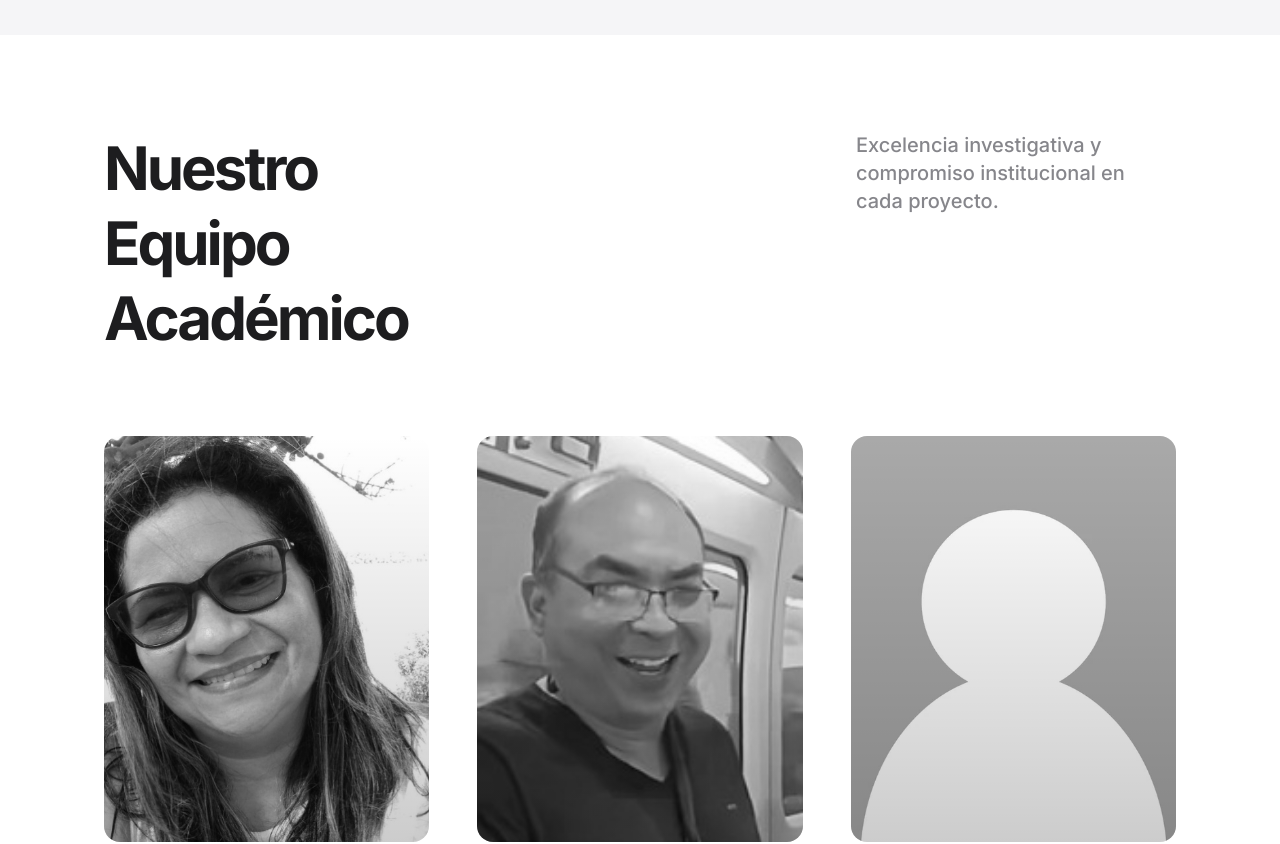
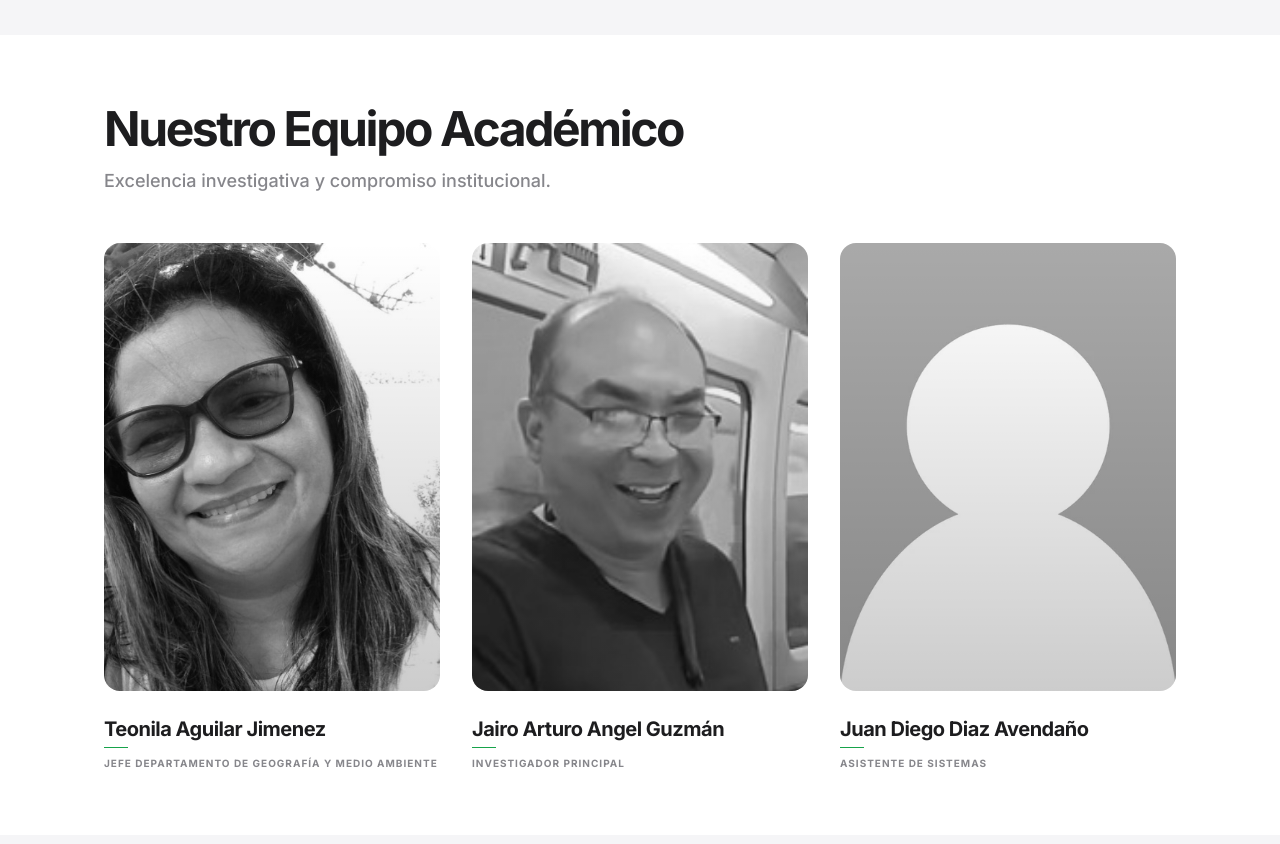
Before and after one commit to juandda0/EsLab, a React (Vite) app: page / in a window 1280 px wide. Shown: the part 1620-2464 px from the top of the page. Built offline with nearby package versions, Linux system fonts and the light colour scheme.

Commit message:
Optimize AcademicTeam layout to fit viewport

```diff
--- a/src/features/homepage/components/AcademicTeam.tsx
+++ b/src/features/homepage/components/AcademicTeam.tsx
@@ -23,24 +23,26 @@ const team = [
 
 const AcademicTeam: React.FC = () => {
   return (
-    <section className="py-24 bg-white">
-      <div className="max-w-6xl mx-auto px-6">
-        <div className="flex flex-col md:flex-row justify-between items-start mb-20 gap-6">
-          <h2 className="text-4xl md:text-6xl font-bold tracking-tighter text-[#1d1d1f] max-w-sm leading-tight">
-            Nuestro Equipo Académico
-          </h2>
-          <p className="text-xl text-[#86868b] font-medium max-w-xs">
-            Excelencia investigativa y compromiso institucional en cada proyecto.
-          </p>
+    <section className="min-h-screen py-16 bg-white flex flex-col justify-center">
+      <div className="max-w-6xl mx-auto px-6 w-full">
+        <div className="flex flex-col md:flex-row justify-between items-end mb-12 gap-6">
+          <div className="space-y-2">
+            <h2 className="text-4xl md:text-5xl font-bold tracking-tighter text-[#1d1d1f] leading-tight">
+              Nuestro Equipo Académico
+            </h2>
+            <p className="text-lg text-[#86868b] font-medium">
+              Excelencia investigativa y compromiso institucional.
+            </p>
+          </div>
         </div>
 
-        <div className="grid grid-cols-1 sm:grid-cols-2 lg:grid-cols-3 gap-x-12 gap-y-16">
+        <div className="grid grid-cols-1 sm:grid-cols-3 gap-8">
           {team.map((member) => (
             <div
               key={member.name}
               className="group flex flex-col"
             >
-              <div className="relative mb-8 overflow-hidden rounded-2xl aspect-[4/5]">
+              <div className="relative mb-6 overflow-hidden rounded-2xl aspect-[3/4]">
                 <img
                   src={member.img}
                   alt={member.name}
@@ -49,11 +51,11 @@ const AcademicTeam: React.FC = () => {
                 <div className="absolute inset-0 bg-gradient-to-t from-black/20 to-transparent"></div>
               </div>
 
-              <h3 className="text-2xl font-bold text-[#1d1d1f] tracking-tight mb-2 group-hover:text-[#16a34a] transition-colors duration-300">
+              <h3 className="text-xl font-bold text-[#1d1d1f] tracking-tight mb-1 group-hover:text-[#16a34a] transition-colors duration-300">
                 {member.name}
               </h3>
-              <div className="h-[1px] w-8 bg-[#16a34a] mb-3 transition-all duration-300 group-hover:w-full"></div>
-              <p className="text-[#86868b] font-medium text-lg leading-tight uppercase tracking-tight text-sm">
+              <div className="h-[1px] w-6 bg-[#16a34a] mb-2 transition-all duration-300 group-hover:w-full"></div>
+              <p className="text-[#86868b] font-bold text-[10px] uppercase tracking-widest">
                 {member.role}
               </p>
             </div>
```
